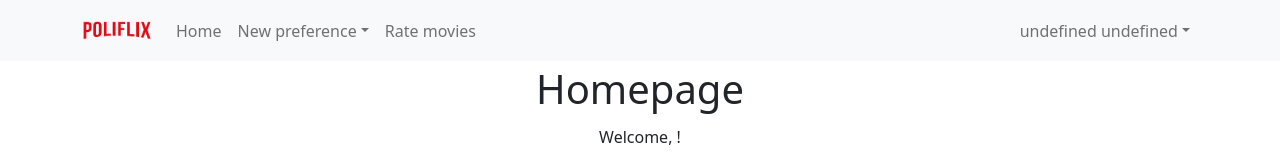
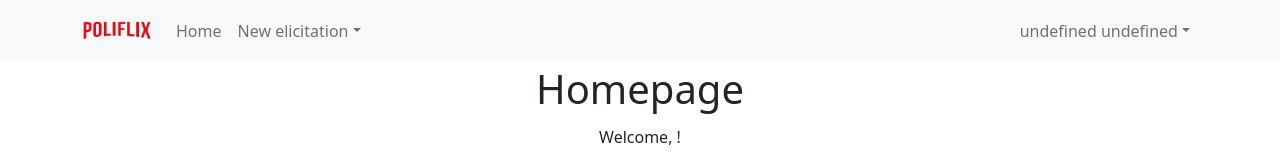
Before and after one commit to vellfr00/recommendersys-frontend, a React (Create React App) app: page / in a window 1280 px wide. Shown: the top 160 px of the page. Built offline with nearby package versions, Linux system fonts and the light colour scheme; sample sign-in values are in the browser's storage.

Commit message:
cambiare new preference in new elicitation (barra di navigazione)--> new elicitation > rate movies: inserire nel menu di navigazione il tasto rate movies nel sotto menu di new elicitation

```diff
--- a/src/components/layout/navigation.js
+++ b/src/components/layout/navigation.js
@@ -24,11 +24,11 @@ class Navigation extends Component {
                                 {({user, setUser}) => (
                                     user &&
                                         <>
-                                            <NavDropdown title="New preference">
+                                            <NavDropdown title="New elicitation">
                                                 <NavDropdown.Item href="/selection">Movie selection</NavDropdown.Item>
                                                 <NavDropdown.Item href="/ordering">Movies ordering</NavDropdown.Item>
+                                                <NavDropdown.Item href="/rate">Rate movies</NavDropdown.Item>
                                             </NavDropdown>
-                                            <Nav.Link href="/rate">Rate movies</Nav.Link>
                                         </>
                                 )}
                             </UserContext.Consumer>
```
